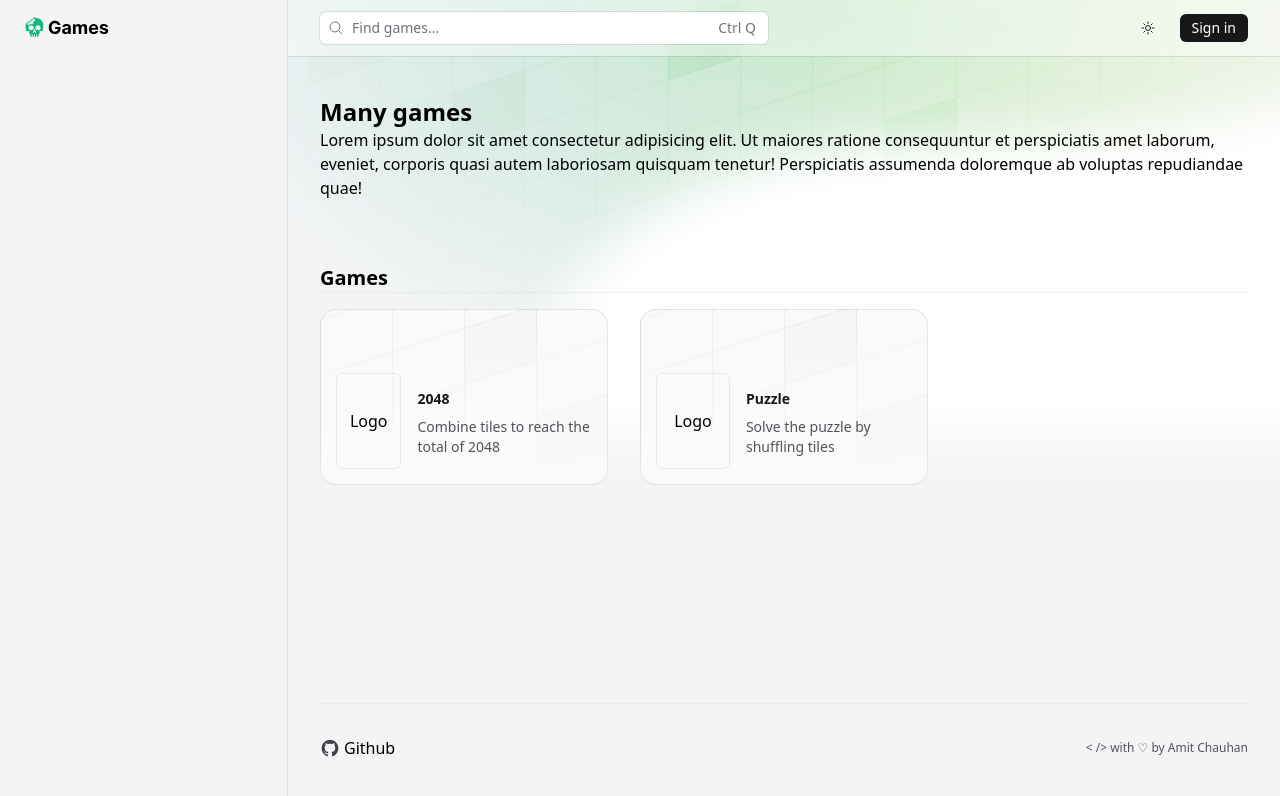
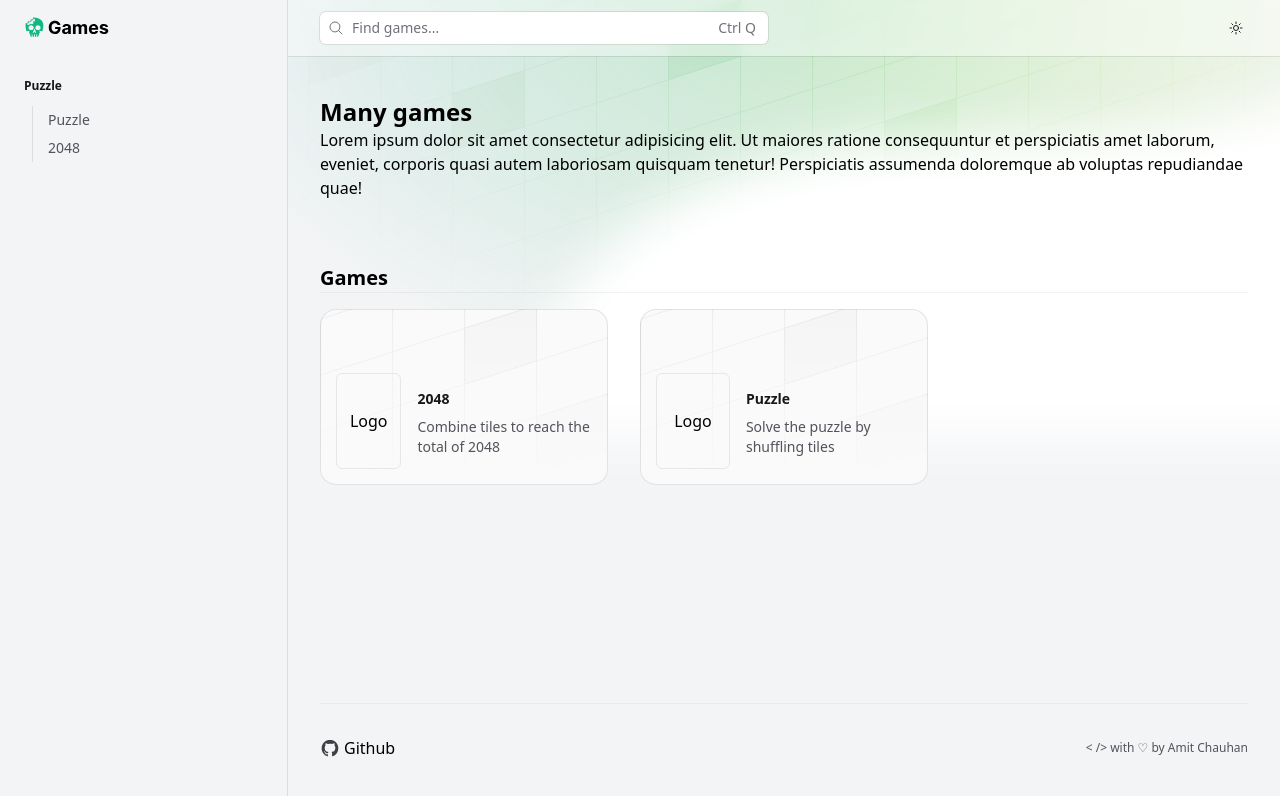
Before and after one commit to Legend0619/ManyGames, a React (Vite) app: page / in a window 1280 px wide. Shown: the top 796 px of the page. Built offline with nearby package versions, Linux system fonts and the light colour scheme.

Commit message:
side navbar update

```diff
--- a/src/layout/Header.tsx
+++ b/src/layout/Header.tsx
@@ -1,6 +1,7 @@
 import { Link } from "react-router-dom";
 import Logo from "../assets/icons/Logo";
 import Navbar from "./components/Navbar";
+import { SidebarNavLink } from "./components/SidebarNavLink";
 
 export default function Header() {
   return (
@@ -11,6 +12,11 @@ export default function Header() {
             <Logo />
           </Link>
         </div>
+        <nav className="hidden lg:mt-10 lg:block">
+          <ul role="list">
+            <SidebarNavLink />
+          </ul>
+        </nav>
         <Navbar />
       </div>
     </header>
--- a/src/layout/components/Navbar.tsx
+++ b/src/layout/components/Navbar.tsx
@@ -2,10 +2,10 @@ import { Fragment, useEffect, useRef, useState } from "react";
 import { Transition, Dialog } from "@headlessui/react";
 import { Bars3Icon, XMarkIcon } from "@heroicons/react/24/outline";
 import Searchbar from "./Searchbar";
-import SignIn from "./SignIn";
 import ThemeSwitchButton from "./ThemeSwitchButton";
 import Logo from "../../assets/icons/Logo";
 import { Link } from "react-router-dom";
+import { SidebarNavLink } from "./SidebarNavLink";
 
 export default function Navbar() {
   const [open, setOpen] = useState(false);
@@ -65,7 +65,6 @@ export default function Navbar() {
         </div>
         <div className="flex items-center gap-5">
           <ThemeSwitchButton />
-          <SignIn />
         </div>
       </div>
       <Transition.Root show={open} as={Fragment}>
@@ -96,16 +95,11 @@ export default function Navbar() {
               leaveFrom="translate-x-0"
               leaveTo="-translate-x-full"
             >
-              <div className="fixed left-0 top-14 bottom-0 w-full translate-x-0 overflow-y-auto bg-white px-4 pt-6 pb-4 shadow-lg shadow-zinc-900/10 ring-1 ring-zinc-900/10 dark:bg-zinc-900 dark:ring-zinc-800 min-[416px]:max-w-sm sm:px-6 sm:pb-10">
+              <div className="fixed left-0 top-14 bottom-0 flex w-full translate-x-0 flex-col overflow-y-auto bg-white px-4 pt-6 pb-4 shadow-lg shadow-zinc-900/10 ring-1 ring-zinc-900/10 dark:bg-zinc-900 dark:ring-zinc-800 min-[416px]:max-w-sm sm:px-6 sm:pb-10">
                 <nav>
-                  <li className="sticky bottom-0 z-10 mt-6 list-none min-[416px]:hidden">
-                    <a
-                      className="inline-flex w-full justify-center gap-0.5 overflow-hidden rounded-md bg-zinc-900 py-1 px-3 text-sm font-medium text-white transition hover:bg-zinc-700 dark:bg-emerald-500 dark:text-white dark:hover:bg-emerald-400"
-                      href="/sdks#"
-                    >
-                      Sign in
-                    </a>
-                  </li>
+                  <ul role="list">
+                    <SidebarNavLink closeModal={() => setOpen(false)} />
+                  </ul>
                 </nav>
               </div>
             </Transition.Child>
--- /dev/null
+++ b/src/layout/components/SidebarNavLink.tsx
@@ -0,0 +1,72 @@
+import { NavLink } from "react-router-dom";
+import { classNames } from "../../utility/css";
+
+type LinkType = {
+  category: "Puzzle" | "Word";
+  games: {
+    name: string;
+    link: string;
+  }[];
+};
+
+const LINKS: LinkType[] = [
+  {
+    category: "Puzzle",
+    games: [
+      {
+        name: "Puzzle",
+        link: "puzzle",
+      },
+      {
+        name: "2048",
+        link: "2048",
+      },
+    ],
+  },
+];
+
+export interface ISidebarNavLinkProps {
+  closeModal?: () => void;
+}
+
+export function SidebarNavLink(props: ISidebarNavLinkProps) {
+  return (
+    <>
+      {LINKS.map((category, catIndex) => (
+        <li key={catIndex}>
+          <h2 className="mt-6 text-xs font-semibold text-zinc-900 dark:text-white">
+            {category.category}
+          </h2>
+          <div className="relative mt-3 pl-2">
+            <div className="absolute inset-y-0 left-2 w-px bg-zinc-900/10 dark:bg-white/5"></div>
+            <ul className="border-1 border-transparent" role="list">
+              {category.games.map((game, gIndex) => (
+                <li key={gIndex}>
+                  <NavLink
+                    to={`/${game.link}`}
+                    className={({ isActive }) =>
+                      classNames(
+                        isActive
+                          ? "border-l-2 border-l-emerald-400 text-zinc-900 dark:text-emerald-600"
+                          : "text-zinc-600 dark:text-zinc-400",
+                        "flex justify-between gap-2 py-1 pr-3 pl-4 text-sm transition hover:text-zinc-900 dark:hover:text-white"
+                      )
+                    }
+                    onClick={() => {
+                      if (props.closeModal) {
+                        props.closeModal();
+                      }
+                    }}
+                  >
+                    {game.name}
+                  </NavLink>
+                </li>
+              ))}
+            </ul>
+          </div>
+        </li>
+      ))}
+      <div className="flex-1"></div>
+    </>
+  );
+}
```
